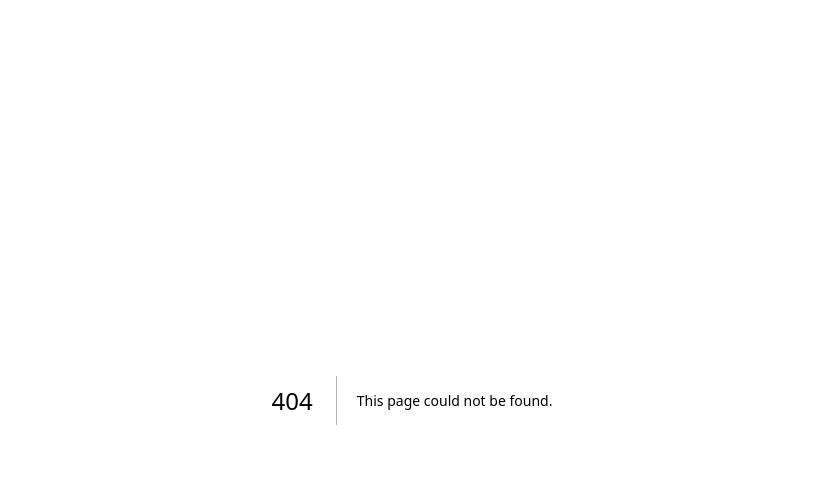
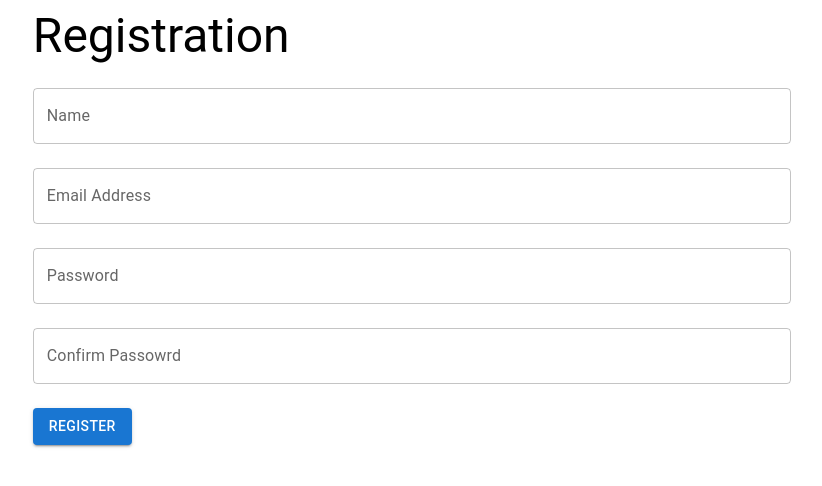
Before and after one commit to rileygrotenhuis/mwi-forum, a Next.js app in the folder client/: page /register in a window 1280 px wide. Before the commit this address had no page. Shown: the top 486 px of the page, without its empty margins (228-1050 px from the left). Built offline with nearby package versions, Linux system fonts and the light colour scheme.

Commit message:
feat: build basic registration form

```diff
--- /dev/null
+++ b/client/app/register/page.jsx
@@ -0,0 +1,104 @@
+"use client";
+
+import { Button, Grid, TextField, Typography } from '@mui/material';
+import { Formik } from 'formik';
+
+export default function Register() {
+    return (
+        <Grid
+            container
+            gap={3}
+            style={{
+                width: '60%',
+                margin: 'auto'
+            }}
+        >
+            <Grid item xs={12}>
+                <Typography variant="h3">
+                    Registration
+                </Typography>
+            </Grid>
+            <Grid item xs={12}>
+                <Formik
+                    initialValues={{
+                        name: '',
+                        email: '',
+                        password: '',
+                        password_confirmation: ''
+                    }}
+                    onSubmit={(values) => {
+                        alert(JSON.stringify(values));
+                    }}
+                >
+                    {({
+                        values,
+                        errors,
+                        touched,
+                        handleChange,
+                        handleBlur,
+                        handleSubmit,
+                        isSubmitting
+                    }) => (
+                        <form onSubmit={handleSubmit}>
+                            <Grid container gap={3}>
+                                <Grid item xs={12}>
+                                    <TextField
+                                        fullWidth
+                                        type="text"
+                                        name="name"
+                                        placeholder="John Doe"
+                                        label="Name"
+                                        onChange={handleChange}
+                                        onBlur={handleBlur}
+                                        value={values.name}
+                                    />
+                                </Grid>
+                                <Grid item xs={12}>
+                                    <TextField
+                                        fullWidth
+                                        type="email"
+                                        name="email"
+                                        placeholder="johndoe@test.com"
+                                        label="Email Address"
+                                        onChange={handleChange}
+                                        onBlur={handleBlur}
+                                        value={values.email}
+                                    />
+                                </Grid>
+                                <Grid item xs={12}>
+                                    <TextField
+                                        fullWidth
+                                        type="password"
+                                        name="password"
+                                        placeholder="password"
+                                        label="Password"
+                                        onChange={handleChange}
+                                        onBlur={handleBlur}
+                                        value={values.password}
+                                    />
+                                </Grid>
+                                <Grid item xs={12}>
+                                    <TextField
+                                        fullWidth
+                                        type="password"
+                                        name="password_confirmation"
+                                        placeholder="password confirmation"
+                                        label="Confirm Passowrd"
+                                        onChange={handleChange}
+                                        onBlur={handleBlur}
+                                        value={values.password_confirmation}
+                                    />
+                                </Grid>
+                                <Grid item xs={12}>
+                                    <Button variant="contained" type="submit" disabled={isSubmitting}>
+                                        Register
+                                    </Button>
+                                </Grid>
+                            </Grid>
+                        </form>
+                    )}
+                </Formik>
+            </Grid>
+        </Grid>
+    );
+}
--- a/client/package.json
+++ b/client/package.json
@@ -16,6 +16,7 @@
         "@mui/material": "^5.11.0",
         "eslint": "8.29.0",
         "eslint-config-next": "13.0.6",
+        "formik": "^2.2.9",
         "next": "13.0.6",
         "react": "18.2.0",
         "react-dom": "18.2.0"
```
Also changed, not shown: 1 other file (tests, documents, lock files or other folders).
